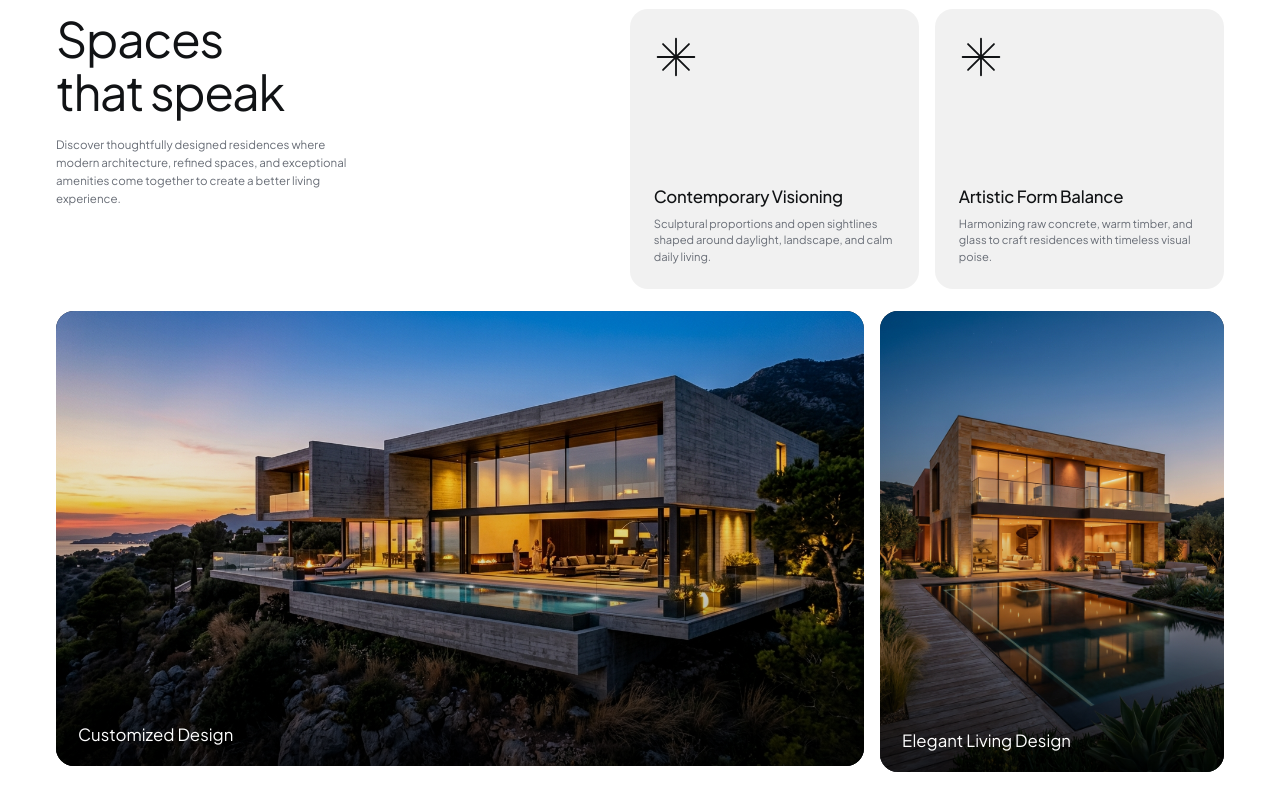
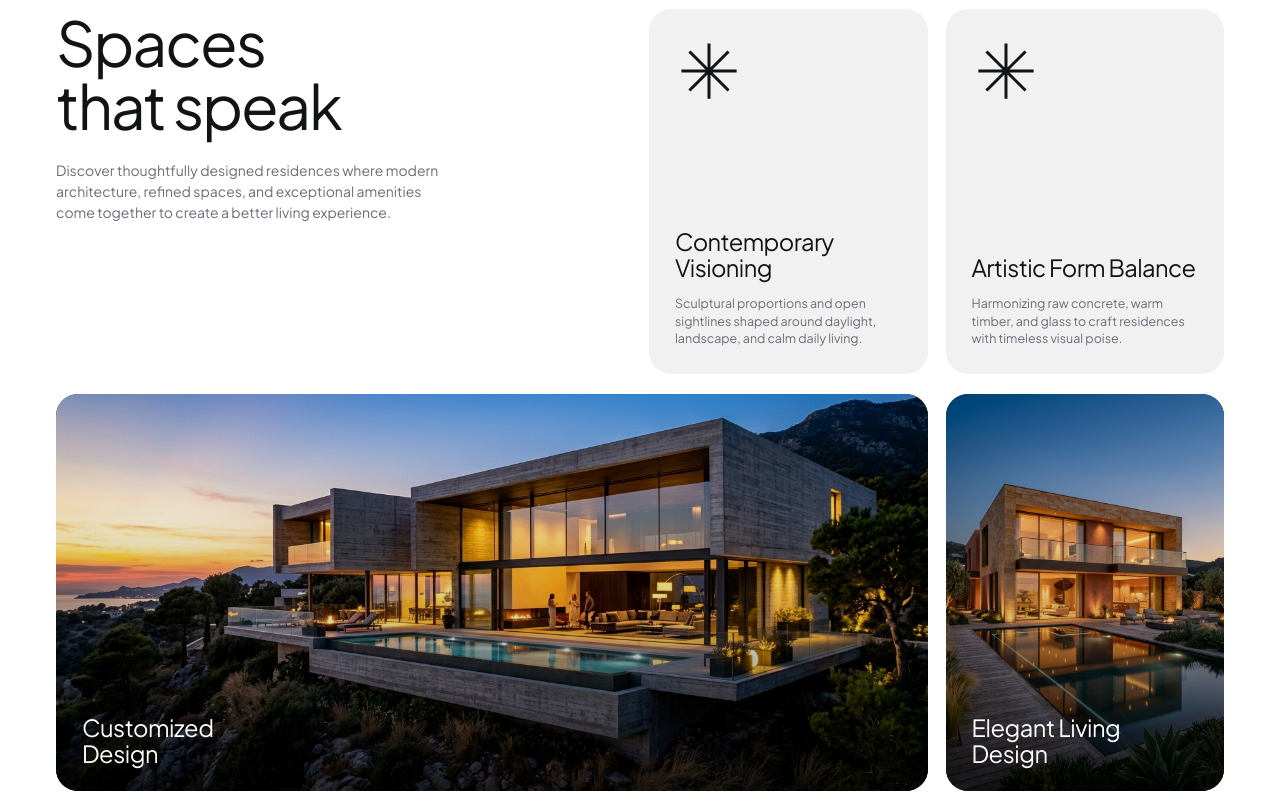
Before and after one commit to ngyenpaul31may/YourHouse, a plain HTML site: page src/index.html in a window 1280 px wide. Shown: the part 839-1640 px from the top of the page. Drawn offline with Linux system fonts and the light colour scheme.

Commit message:
Align Spaces that speak section to 4-column bento grid

```diff
--- a/src/css/style.css
+++ b/src/css/style.css
@@ -387,44 +387,54 @@ button {
   padding: 96px 0 88px;
 }
 
-.spaces-top {
+.spaces-bento {
   display: grid;
-  grid-template-columns: minmax(0, 0.95fr) minmax(0, 1.05fr);
-  gap: 36px;
-  align-items: stretch;
-  margin-bottom: 22px;
+  grid-template-columns: repeat(4, minmax(0, 1fr));
+  column-gap: 18px;
+  row-gap: 20px;
 }
 
 .spaces-copy {
+  grid-column: 1 / 3;
   display: flex;
   flex-direction: column;
   justify-content: flex-start;
-  padding-top: 4px;
+  padding-top: 2px;
+  padding-right: 24px;
+}
+
+.spaces-heading {
+  font-size: clamp(2.85rem, 4.8vw, 4.35rem);
+  font-weight: 400;
+  letter-spacing: -0.035em;
+  line-height: 1.02;
 }
 
 .spaces-desc {
-  margin-top: 18px;
-  max-width: 310px;
-  font-size: 0.72rem;
-  line-height: 1.55;
+  margin-top: 24px;
+  max-width: 390px;
+  font-size: 0.875rem;
+  line-height: 1.48;
   color: var(--text-secondary);
-}
-
-.spaces-cards {
-  display: grid;
-  grid-template-columns: repeat(2, minmax(0, 1fr));
-  gap: 16px;
 }
 
 .feature-card {
   display: flex;
   flex-direction: column;
   justify-content: space-between;
-  min-height: 280px;
-  padding: 26px 24px 24px;
-  border-radius: var(--radius-md);
+  min-height: 365px;
+  padding: 28px 26px 26px;
+  border-radius: var(--radius-lg);
   background-color: var(--bg-card-muted);
   transition: transform var(--transition), background-color var(--transition);
+}
+
+.feature-card--1 {
+  grid-column: 3 / 4;
+}
+
+.feature-card--2 {
+  grid-column: 4 / 5;
 }
 
 .feature-card:hover {
@@ -432,50 +442,46 @@ button {
 }
 
 .starburst-icon {
-  width: 44px;
-  height: 44px;
+  width: 68px;
+  height: 68px;
   color: var(--text-primary);
 }
 
 .feature-card-body {
-  margin-top: 56px;
+  margin-top: auto;
+  padding-top: 48px;
 }
 
 .feature-card-title {
-  font-size: 1.05rem;
-  font-weight: 500;
-  letter-spacing: -0.015em;
-  line-height: 1.25;
+  font-size: clamp(1.35rem, 1.85vw, 1.65rem);
+  font-weight: 400;
+  letter-spacing: -0.025em;
+  line-height: 1.12;
   color: var(--text-primary);
-  margin-bottom: 8px;
+  margin-bottom: 14px;
 }
 
 .feature-card-desc {
-  font-size: 0.7rem;
-  line-height: 1.5;
+  font-size: 0.78rem;
+  line-height: 1.42;
   color: var(--text-secondary);
-}
-
-.spaces-gallery {
-  display: grid;
-  grid-template-columns: minmax(0, 2.35fr) minmax(0, 1fr);
-  gap: 16px;
 }
 
 .photo-card {
   position: relative;
-  border-radius: var(--radius-md);
+  border-radius: var(--radius-lg);
   overflow: hidden;
   background-color: #1a1d24;
 }
 
 .photo-card--wide {
-  aspect-ratio: 16 / 9;
+  grid-column: 1 / 4;
+  height: clamp(320px, 31vw, 410px);
 }
 
 .photo-card--tall {
-  height: 100%;
-  min-height: 320px;
+  grid-column: 4 / 5;
+  height: clamp(320px, 31vw, 410px);
 }
 
 .photo-card img {
@@ -503,14 +509,15 @@ button {
 
 .photo-card-title {
   position: absolute;
-  left: 22px;
-  bottom: 20px;
-  right: 22px;
-  font-size: 1.05rem;
+  left: 26px;
+  bottom: 24px;
+  right: 26px;
+  font-size: clamp(1.35rem, 1.85vw, 1.65rem);
   font-weight: 400;
-  line-height: 1.22;
+  letter-spacing: -0.02em;
+  line-height: 1.12;
   color: #ffffff;
-  max-width: 170px;
+  max-width: 210px;
 }
 
 /* ==========================================================================
@@ -1001,8 +1008,29 @@ button {
     display: inline-flex;
   }
 
-  .spaces-top {
-    grid-template-columns: 1fr;
+  .spaces-bento {
+    grid-template-columns: repeat(2, minmax(0, 1fr));
+  }
+
+  .spaces-copy {
+    grid-column: 1 / -1;
+    padding-right: 0;
+  }
+
+  .feature-card--1,
+  .feature-card--2 {
+    grid-column: auto;
+    min-height: 300px;
+  }
+
+  .photo-card--wide {
+    grid-column: 1 / -1;
+    height: 340px;
+  }
+
+  .photo-card--tall {
+    grid-column: 1 / -1;
+    height: 340px;
   }
 
   .drives-grid {
@@ -1035,16 +1063,20 @@ button {
     padding: 64px 0;
   }
 
-  .spaces-cards,
-  .spaces-gallery,
+  .spaces-bento,
   .quality-header,
   .experiences-grid {
     grid-template-columns: 1fr;
   }
 
+  .photo-card--wide {
+    height: auto;
+    aspect-ratio: 16 / 10;
+  }
+
   .photo-card--tall {
+    height: auto;
     aspect-ratio: 4 / 5;
-    min-height: 0;
   }
 
   .specs-grid {
--- a/src/index.html
+++ b/src/index.html
@@ -204,9 +204,9 @@
       <!-- Section 2: Spaces that speak -->
       <section id="about" class="spaces-section">
         <div class="container">
-          <div class="spaces-top reveal">
+          <div class="spaces-bento reveal">
             <div class="spaces-copy">
-              <h2 class="section-heading">
+              <h2 class="section-heading spaces-heading">
                 <span data-i18n="spaces.titleLine1">Spaces</span><br />
                 <span data-i18n="spaces.titleLine2">that speak</span>
               </h2>
@@ -215,14 +215,13 @@
               </p>
             </div>
 
-            <div class="spaces-cards">
-              <article class="feature-card">
-                <svg class="starburst-icon" viewBox="0 0 48 48" fill="none" aria-hidden="true">
+            <article class="feature-card feature-card--1">
+              <svg class="starburst-icon" viewBox="0 0 64 64" fill="none" aria-hidden="true">
                 <path
-                    d="M24 4V44M4 24H44M9.86 9.86L38.14 38.14M38.14 9.86L9.86 38.14"
+                  d="M32 6V58M6 32H58M13.6 13.6L50.4 50.4M50.4 13.6L13.6 50.4"
                   stroke="currentColor"
-                    stroke-width="2"
-                    stroke-linecap="round"
+                  stroke-width="2.8"
+                  stroke-linecap="butt"
                 />
               </svg>
               <div class="feature-card-body">
@@ -235,13 +234,13 @@
               </div>
             </article>
 
-              <article class="feature-card">
-                <svg class="starburst-icon" viewBox="0 0 48 48" fill="none" aria-hidden="true">
+            <article class="feature-card feature-card--2">
+              <svg class="starburst-icon" viewBox="0 0 64 64" fill="none" aria-hidden="true">
                 <path
-                    d="M24 4V44M4 24H44M9.86 9.86L38.14 38.14M38.14 9.86L9.86 38.14"
+                  d="M32 6V58M6 32H58M13.6 13.6L50.4 50.4M50.4 13.6L13.6 50.4"
                   stroke="currentColor"
-                    stroke-width="2"
-                    stroke-linecap="round"
+                  stroke-width="2.8"
+                  stroke-linecap="butt"
                 />
               </svg>
               <div class="feature-card-body">
@@ -253,10 +252,7 @@
                 </p>
               </div>
             </article>
-            </div>
-          </div>
 
-          <div class="spaces-gallery reveal">
             <article class="photo-card photo-card--wide">
               <img
                 src="assets/images/space-customized.jpg"
```
Lines whose indentation alone changed are shown as unchanged.
